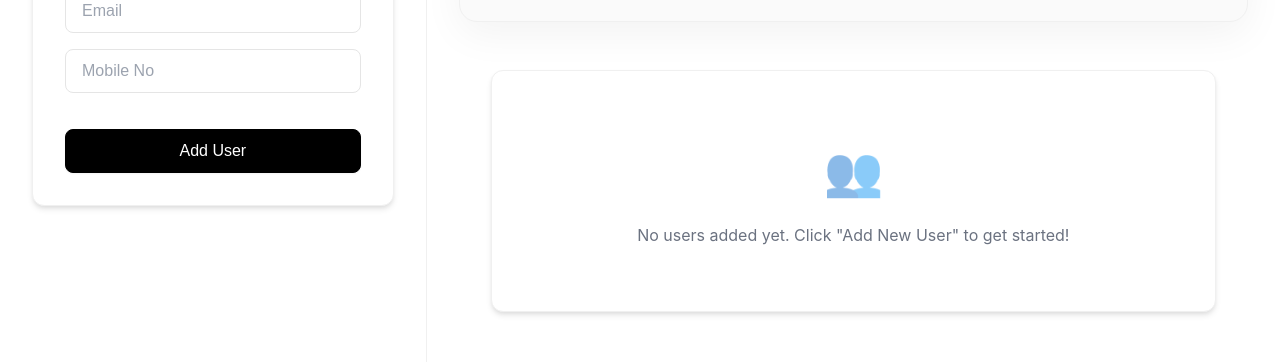
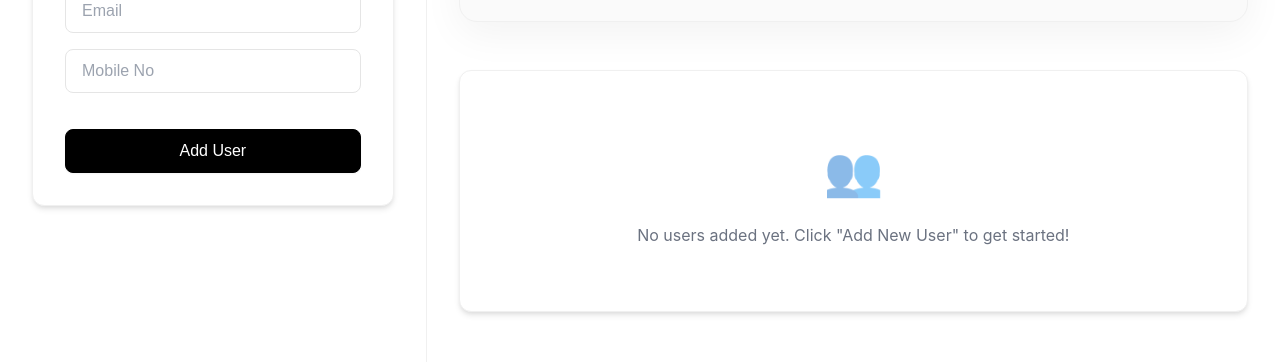
Before and after one commit to gauravsoni97/machine_coding_round, a React (Vite) app in the folder ReactJs/user_management/: page / in a window 1280 px wide. Shown: the part 212-574 px from the top of the page. Built offline with nearby package versions, Linux system fonts and the light colour scheme.

Commit message:
fix: table style

```diff
--- a/ReactJs/user_management/src/styles/UserList.css
+++ b/ReactJs/user_management/src/styles/UserList.css
@@ -1,7 +1,7 @@
 .user-list-container {
   max-width: 1200px;
-  margin: 48px auto 60px;
-  padding: 0 32px;
+  margin: 48px 0 60px;
+  padding: 0;
 }
 
 .user-list-container h1 {
```
